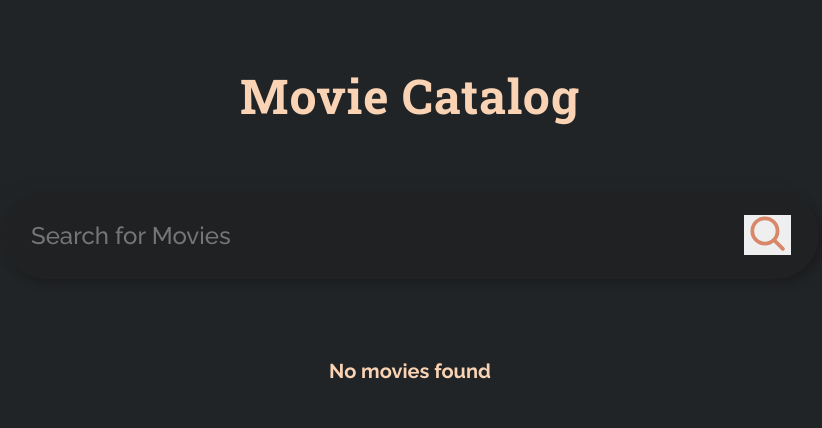
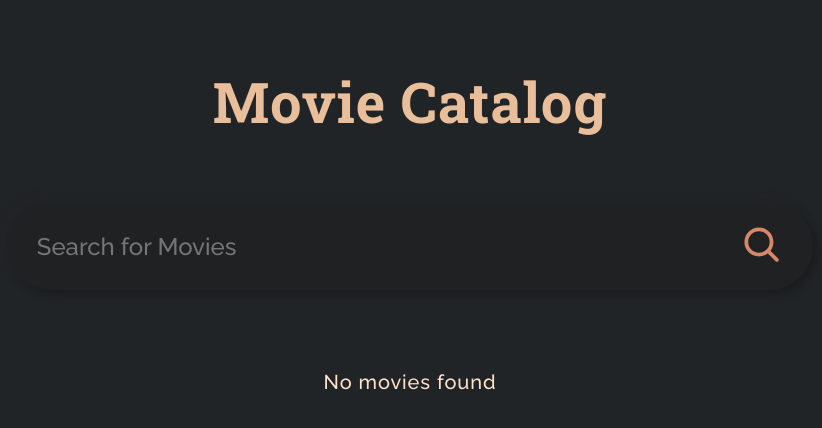
Before and after one commit to Ayudh-65/Movie-Catalog, a React (Create React App) app: page / in a window 1280 px wide. Shown: the top 428 px of the page, without its empty margins (230-1052 px from the left). Built offline with nearby package versions, Linux system fonts and the light colour scheme.

Commit message:
Modified css

```diff
--- a/src/App.css
+++ b/src/App.css
@@ -26,14 +26,13 @@ body {
 }
 
 h1 {
-  font-size: 3rem;
+  font-size: 3.5rem;
   letter-spacing: 0.9px;
-  color: rgba(249, 211, 180, 1);;
-  width: fit-content;
+  color: #e8be9b;
 }
 
 .search {
-  width: 71%;
+  width: 70%;
   margin: 4rem 0 2rem;
 
   display: flex;
@@ -43,20 +42,22 @@ h1 {
   padding: 1.5rem 1.75rem;
   border-radius: 3rem;
   background: #1f2123;
-  -webkit-box-shadow: 5px 5px 7px #1c1d1f, -5px -5px 7px #222527;
   box-shadow: 5px 5px 7px #1c1d1f, -5px -5px 7px #222527;
 }
 
 .search input {
   flex: 1;
-  border: none;
   font-size: 1.5rem;
   font-family: var(--font-raleway);
   font-weight: 500;
-  padding-right: 1rem;
 
   outline: none;
   color: #a1a1a1;
+  background: #1f2123;
+}
+
+.search button {
+  cursor: pointer;
   background: #1f2123;
 }
 
@@ -66,33 +67,17 @@ h1 {
   cursor: pointer;
 }
 
-/* .search button {
-  padding: 20px 40px;
-  border-radius: 0.5rem;
-  margin-left: 15px;
-  color: #a1a1a1;
-  font-family: var(--font-raleway);
-  font-weight: 900;
-  letter-spacing: 0.75px;
-  font-size: 1.25rem;
-  cursor: pointer;
-  background: #1f2123;
-  -webkit-box-shadow: 5px 5px 7px #1c1d1f, -5px -5px 7px #222527;
-  box-shadow: 5px 5px 7px #1c1d1f, -5px -5px 7px #222527;
-} */
-
 .empty {
   width: 100%;
   margin-top: 3rem;
-
-  display: flex;
-  justify-content: center;
-  align-items: center;
+  text-align: center;
 }
 
 .empty h2 {
   font-size: 1.25rem;
-  color: #f9d3b4;
+  font-weight: 500;
+  letter-spacing: 0.9px;
+  color: #fee3cd;
   font-family: var(--font-raleway);
 }
 
@@ -114,37 +99,26 @@ h1 {
   position: relative;
   border-radius: 12px;
   overflow: hidden;
-  border: none;
 
-  transition: all 0.4s cubic-bezier(0.175, 0.885, 0, 1);
   box-shadow: 0px 13px 10px -7px rgba(0, 0, 0, 0.1);
 }
 
-.movie div:nth-of-type(1) {
+.year {
+  z-index: 1;
   position: absolute;
   padding: 16px;
   width: 100%;
-  opacity: 0;
+  opacity: 100%;
   top: 0;
   color: #f9d3b4;
 }
 
-.movie:hover {
-  box-shadow: 0px 30px 18px -8px rgba(0, 0, 0, 0.1);
-  transform: scale(1.05, 1.05);
-}
-
-.movie div:nth-of-type(2) {
+.poster {
   width: 100%;
   height: 100%;
 }
 
-.movie div:nth-of-type(2) img {
-  height: 100%;
-  width: 100%;
-}
-
-.movie div:nth-of-type(3) {
+.foot {
   z-index: 2;
   background-color: #343739;
   padding: 16px 24px 24px 24px;
@@ -155,7 +129,7 @@ h1 {
   left: 0;
 }
 
-.movie div:nth-of-type(3) span {
+.foot span {
   font-family: "Raleway", sans-serif;
   text-transform: uppercase;
   font-size: 13px;
@@ -164,23 +138,19 @@ h1 {
   color: #f0f0f0;
 }
 
-.movie div:nth-of-type(3) h3 {
+.foot h3 {
   margin-top: 5px;
   font-family: "Roboto Slab", serif;
   color: #f9d3b4;
 }
 
-.movie:hover div:nth-of-type(2) {
+.movie:hover .poster{
   height: 100%;
-  opacity: 0.3;
+  opacity: 0.6;
 }
 
-.movie:hover div:nth-of-type(3) {
+.movie:hover .foot {
   background-color: transparent;
-}
-
-.movie:hover div:nth-of-type(1) {
-  opacity: 1;
 }
 
 @media screen and (max-width: 600px) {
@@ -209,7 +179,7 @@ h1 {
   }
 
   h1 {
-    font-size: 2rem;
+    font-size: 2.4rem;
   }
 
   .container {
--- a/src/MovieCard.jsx
+++ b/src/MovieCard.jsx
@@ -1,15 +1,15 @@
 export default function MovieCard({ movie }) {
   return (
     <div className="movie">
-      <div>
+      <div className="year">
         <p>{movie?.Year}</p>
       </div>
 
       <div>
-        <img src={movie?.Poster} alt={movie?.Title} />
+        <img className="poster" src={movie?.Poster} alt={movie?.Title} />
       </div>
 
-      <div>
+      <div className="foot">
         <span>{movie?.Type}</span>
         <h3>{movie?.Title}</h3>
       </div>
```
